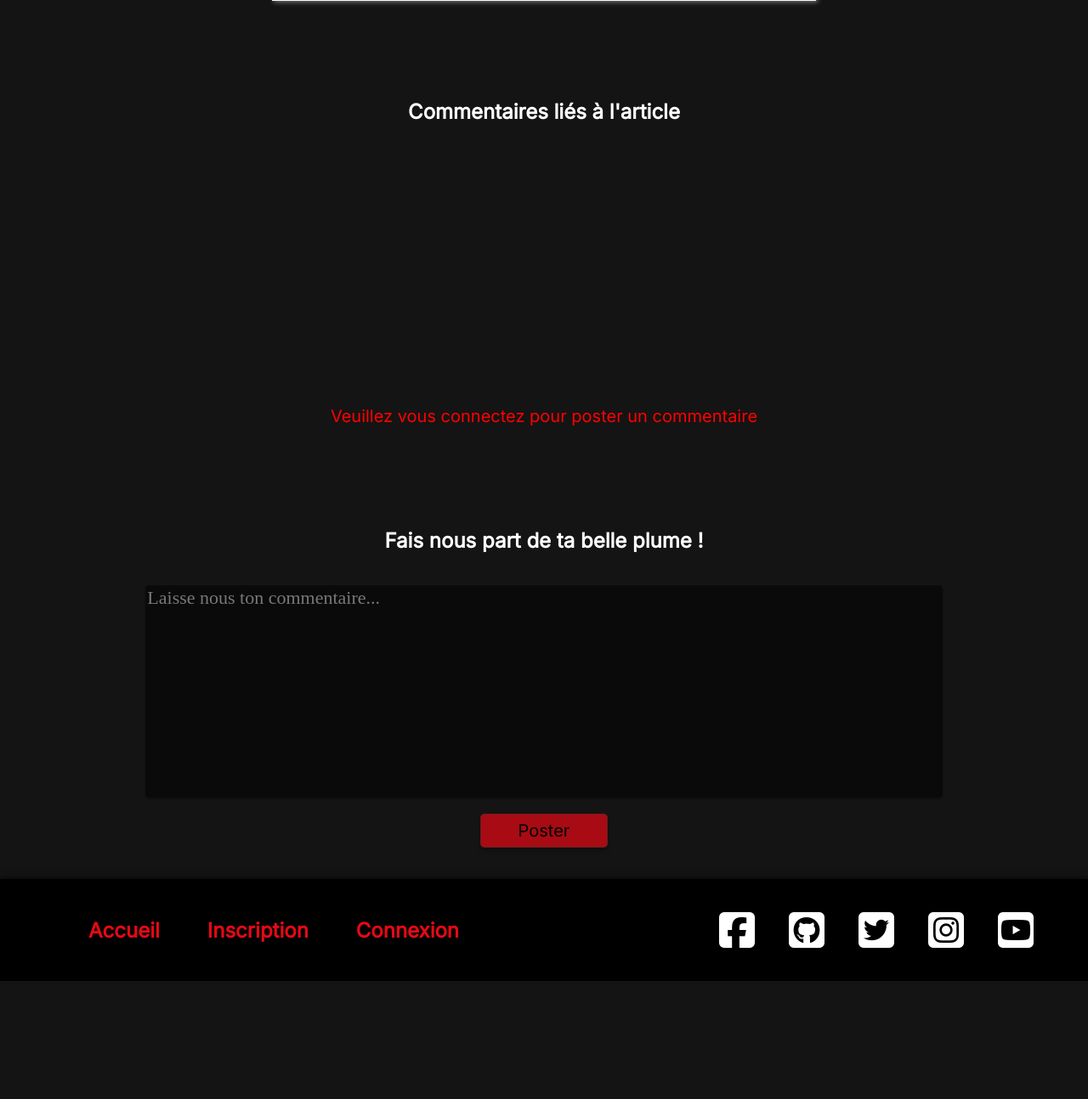
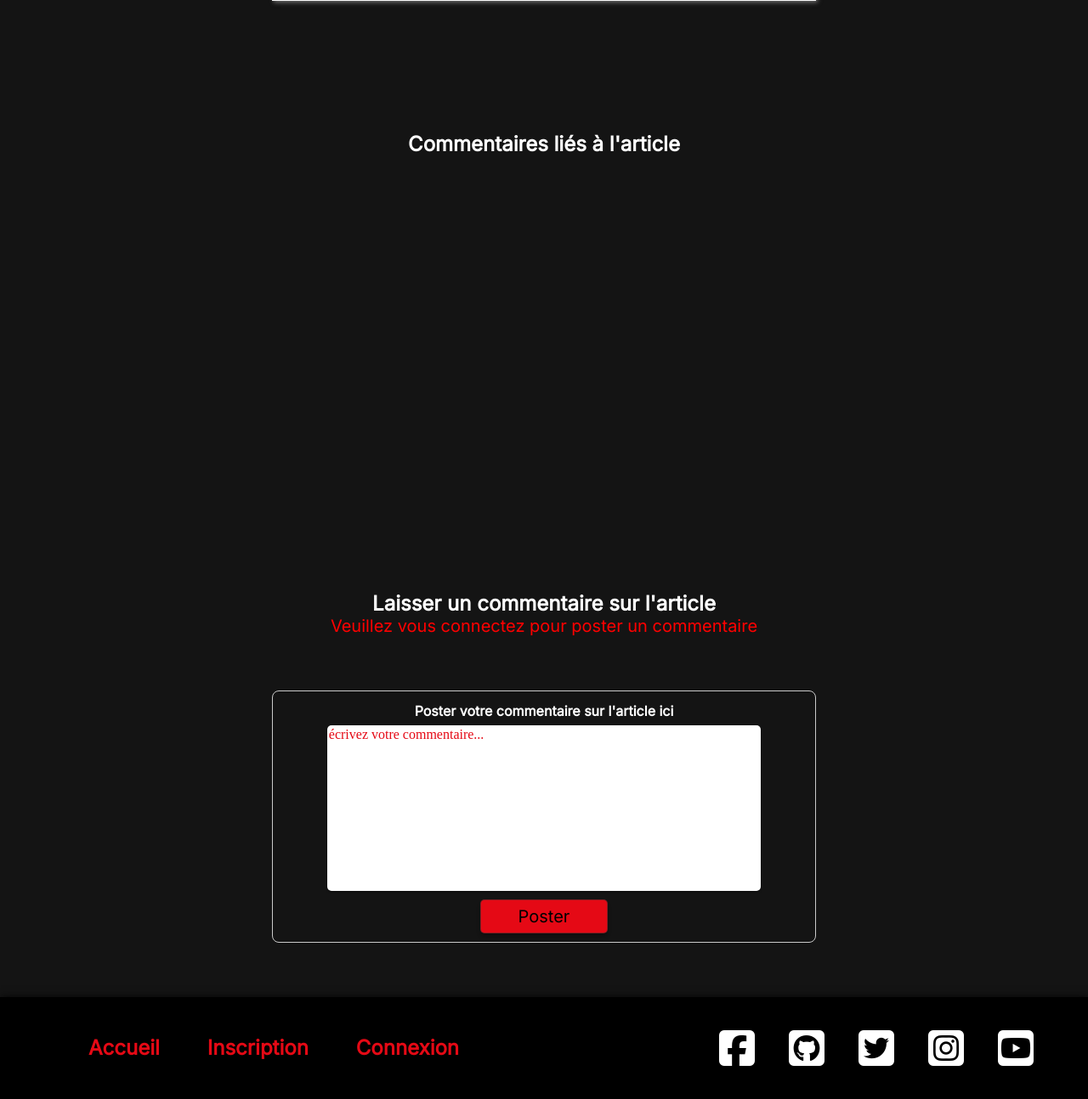
Before and after one commit to salim-ouari/blog, a PHP site: page /blog/article.php?id=1 in a window 1280 px wide. Shown: the part 580-1874 px from the top of the page at 85% size. Before the commit the page ends 1735 px from the top, so only its background shows below. Run offline with PHP 8.4, Linux system fonts and the light colour scheme; data that the repository does not hold is empty; some libraries are stand-ins or nearby versions; some web fonts are replaced.

Commit message:
projet fini plesk

```diff
--- a/admin.php
+++ b/admin.php
@@ -1,3 +1,4 @@
+<?php session_start(); ?>
 <!DOCTYPE html>
 <html lang="fr">
 
@@ -32,7 +33,7 @@
     </nav>
 
 
-    <?php require_once ('process.php'); ?>
+    <?php require_once('process.php'); ?>
 
     <?php
 
--- a/article.php
+++ b/article.php
@@ -107,14 +107,13 @@ if (isset($requeteinsert)) {
         </div>
 
 
-        <div class="error"><?php echo "<p>" . $error . '</p>'; ?></div>
+        <h2>Laisser un commentaire sur l'article</h2>
+        <div class="error"> <?= "<p>" . $error . '</p>'; ?></div>
         <div class="form_com">
             <form class="com_art" action="" method="post">
-                <label for="commentaire" class="labeltitre">Fais nous part de ta belle plume !</label>
-                <textarea name="commentaire" class="area-comm"  placeholder="Laisse nous ton commentaire..." required></textarea>
-
-
-                <button type="submit" name="submit" id="buttoncomm">Poster</button>
+                <label for="commentaire">Poster votre commentaire sur l'article ici</label>
+                <textarea name="commentaire" placeholder="écrivez votre commentaire..."></textarea>
+                <button type="submit" name="submit" id="comm">Poster</button>
             </form>
 
         </div>
--- a/categorie.php
+++ b/categorie.php
@@ -12,7 +12,9 @@
 
 <body>
 
-<?php require('header.php') ?>
+    <?php
+    session_start();
+    require('header.php') ?>
 
     <nav class="navbar navbar-expand-lg navbar-light bg-light">
         <a class="navbar-brand" href="admin.php" target="_blank">Admin</a>
--- a/connect.php
+++ b/connect.php
@@ -1,19 +1,9 @@
 <?php
 
 // ********BDD-PLESK****************
-// $bdd = mysqli_connect('localhost', 'salim-ouari2', "Zidane07@", 'salim-ouari_livre-or');
-
-
-// //   *******BDD-LOCAL (PDO) ***************
-// $bdd = new PDO('mysql:host=localhost;dbname=blog', 'root', '');
-
-
-// pour afficher les erreurs
-// $bdd->setAttribute(\PDO::ATTR_ERRMODE, \PDO::ERRMODE_EXCEPTION);
-// $bdd->setAttribute(\PDO::ATTR_DEFAULT_FETCH_MODE, \PDO::FETCH_ASSOC);
-
+$bdd = mysqli_connect('localhost', 'salim-ouari3', "Zidane07@", 'salim-ouari_blog');
 
 
 //   *******BDD-LOCAL (MSQLI) ****************
-$bdd = mysqli_connect('localhost', 'root', '', 'blog');
-mysqli_set_charset($bdd, 'utf8');
+// $bdd = mysqli_connect('localhost', 'root', '', 'blog');
+// mysqli_set_charset($bdd, 'utf8');
--- a/procate.php
+++ b/procate.php
@@ -1,6 +1,4 @@
 <?php
-
-session_start();
 
 $id = 0;
 $update = false;
--- a/style.css
+++ b/style.css
@@ -536,9 +536,7 @@ to{transform:rotatey(0.5turn)}}
 
 }
 
-
 /************* INSCRIPTION *********/
-
 
 .boxy {
 padding: 30px;
@@ -580,6 +578,8 @@ border-radius: 0px;
 text-align: center;
 border-radius: 30px;
 margin-top: 2%;
+width: 80%;
+margin: auto;
 
 }
 
@@ -603,7 +603,7 @@ box-shadow: 4px 4px 60px 8px rgba(0, 0, 0, 0.2);
 }
 
 #buttoninscri {
-margin-top: 10%;
+margin-top: 15%;
 }
 
 .inputinscr {
@@ -616,9 +616,8 @@ cursor: pointer;
 /*********** CONNEXION ***********/
 
 
-
 .conni {
-  padding: 30px;
+  padding: 20px;
   background:  #000000;
   border-radius: 20px;
   padding-top: 5px ;
@@ -656,13 +655,12 @@ cursor: pointer;
   text-align: center;
   border-radius: 30px;
   margin-top: 2%;
-
-
+  width:50%;
+  margin: auto;
   }
 
   input {
   background: transparent;
-  border: none;
   border-left: 1px solid rgba(255, 255, 255, .3);
   border-top: 1px solid rgba(255, 255, 255, .3);
   padding: 1rem;
@@ -672,7 +670,7 @@ cursor: pointer;
   color: rgb(255, 255, 255);
   font-weight: 500;
   text-shadow: 2px 2px 4px rgba(0, 0, 0, .2);
-  margin-bottom: 2em;
+
 
   }
 
@@ -685,7 +683,7 @@ cursor: pointer;
   }
 
   #buttonconni {
-  margin-top: 10%;
+  margin-top: 15%;
 
   }
 
@@ -700,9 +698,6 @@ cursor: pointer;
   }
 
 /**************** PROFIL **********/
-
-
-
 
 .profil {
 padding: 30px;
@@ -950,34 +945,47 @@ margin-left: 2%;
   background-color: #a11818;
 }
 
-
-
-
-
 /* *******************post article********************* */
 
+h2 {
+  color: white;
+  margin-top: 10%;
+}
 
 #com-article {
   color: white;
-  margin-top: 7%;
-  margin-bottom: 1%;
+  margin-bottom: 5%;
 }
 
+.form_com {
+  /* margin-right: 30%; */
+  /* display: block; */
+  align-items: center;
+  width: 50%;
+  border: 1px solid rgb(202, 202, 202);
+  border-radius: 8px;
+  /* margin-left: 25%;
+  margin: right 25%; */
+  margin-top: 5%;
+  margin-bottom: 5%;
+  display: flex;
+  justify-content: center;
+}
 
 .comh1 {
   text-align: center;
 }
 
 div form {
-
+  width: 80%;
   display: flex;
   text-align: center;
   flex-direction: column;
   min-height: 83px;
   align-items: center;
   margin-top: 2%;
+}
 
-}
 
 div form > label {
   margin-bottom: 7px;
@@ -1003,8 +1011,7 @@ div form > textarea {
 }
 
 div form > textarea::placeholder {
-  color: #f3f3f379;
-  font-size: 110%;
+  color: #e50915;
 }
 
 .poster {
@@ -1015,14 +1022,15 @@ div form > textarea::placeholder {
 
 }
 
-#buttoncomm {
-margin-bottom: 10%;
+#comm {
+  margin-top: 10px;
+  margin-bottom: 10px;
   cursor: pointer;
   width: 150px;
   max-width: 500px;
   height: 40px;
   font-size: 20px;
-  background: #e50914b6;
+  background: #e50915;
   border: rgba(48, 48, 48, 0.5) solid 1px;
   border-radius: 5px;
   box-shadow: 0px 4px 4px 0px rgba(0, 0, 0, 0.25);
@@ -1102,14 +1110,6 @@ font-size: 20px;
 
   }
 
-
-
-
-
-
-
-
-
 /************ ARTICLES ***************/
 
 .h2tri{
@@ -1179,7 +1179,6 @@ text-align: center;
   margin-bottom: 5%;
 }
 
-
 /********FOOTER*********/
 
 footer {
@@ -1187,7 +1186,7 @@ footer {
 background: #000000;
 background: -webkit-linear-gradient(to right, #1a1b1b, #232526);
 bottom: 0;
-display: flex;
+display: flex !important;
 justify-content: space-between;
 box-shadow: 1px 1px 10px;
 width: 100%;
@@ -1195,8 +1194,6 @@ width: 100%;
 align-items: center;
 padding: 3vh;
 }
-
-
 
 ul {
 display: flex;
```
Also changed, not shown: artpro.php (+6 -11 lines), connexion.php (+5 -6 lines), editarticle.php (+6 -4 lines), inscription.php (+5 -5 lines), process.php (+4 -5 lines), 1 other file. Lines whose indentation alone changed are shown as unchanged.
